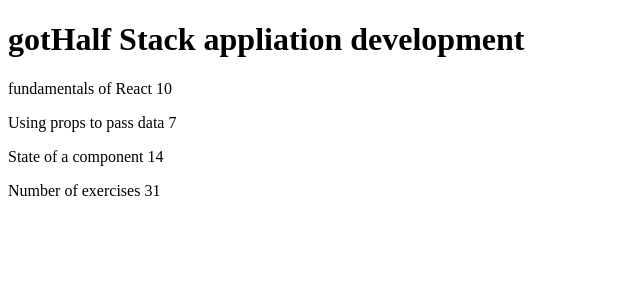
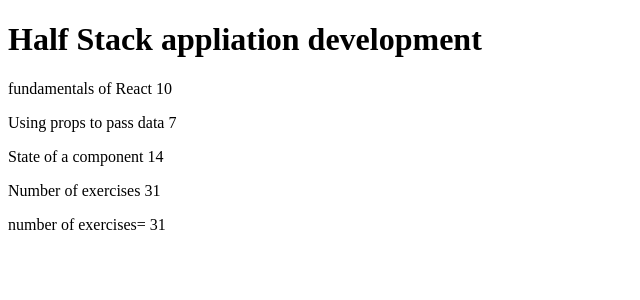
Before and after one commit to khanmohammedhamza/FullStackOpen2021, a React (Create React App) app: page / in a window 1280 px wide. Shown: the top 300 px of the page, without its empty margins (0-640 px from the left). Built offline with nearby package versions, Linux system fonts and the light colour scheme.

Commit message:
please work

```diff
--- a/src/App.js
+++ b/src/App.js
@@ -1,4 +1,30 @@
 import React from 'react'
+
+const Header= (props) => {
+  return(
+<h1>
+        {props.course}
+      </h1>
+  )
+}
+
+const Content= (props) => {
+  return(
+    <>
+  <p>{props.part1} {props.exercise1}</p>
+  <p>{props.part2} {props.exercise2}</p>
+  <p>{props.part3} {props.exercise3}</p>
+  </>
+  )
+}
+
+const Total= (props) => {
+  return(
+    <p>
+   number of exercises= {props.exercise1}
+   </p>
+  )
+}
 const App = () => {
   const course  = 'Half Stack appliation development'
   const part1 = 'fundamentals of React'
@@ -7,23 +33,16 @@
   const exercise2 = 7
   const part3 = 'State of a component'
   const exercise3= 14
+
   return(
     <div>
-      <h1>got
-        {course}
-      </h1>
-      <p>
-        {part1} {exercise1}
-      </p>
-      <p>
-        {part2} {exercise2}
-      </p>
-      <p>
-        {part3} {exercise3}
-      </p>
-      <p>
-        Number of exercises {exercise1 + exercise2 + exercise3}
-      </p>
+      <Header course={course} />
+      <Content part1={part1} exercise1={exercise1} part2={part2} exercise2={exercise2} part3={part3} exercise3={exercise3}/>
+
+      <p>Number of exercises {exercise1 + exercise2 + exercise3}</p>
+     <Total exercise1={exercise1 + exercise2 + exercise3} />
+
+
     </div>
   )
 }
```
